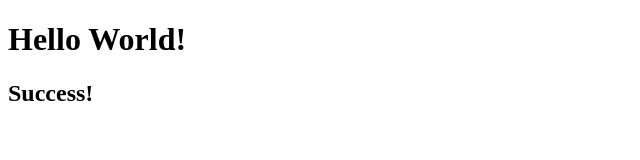
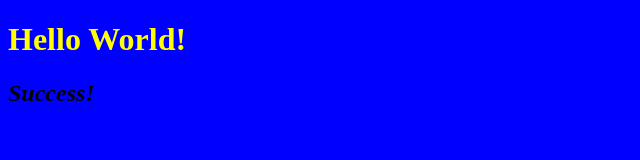
Before and after one commit to NewTechMike/example-repository, a plain HTML site: page index.html in a window 1280 px wide. Shown: the whole page, without its empty margins (0-640 px from the left). Drawn offline with Linux system fonts and the light colour scheme.

Commit message:
add style.css, connect to index.html

```diff
--- a/index.html
+++ b/index.html
@@ -1,6 +1,7 @@
 <!DOCTYPE html>
 <html lang="en">
     <head>
+        <link rel="stylesheet" href="style.css">
         <title>My Website</title>
     </head>
     <body>
--- /dev/null
+++ b/style.css
@@ -0,0 +1,12 @@
+body {
+    background: blue;
+}
+
+h1{
+    color: yellow;
+}
+
+h2{
+    border-color: violet;
+    font-style: italic;
+}
```
